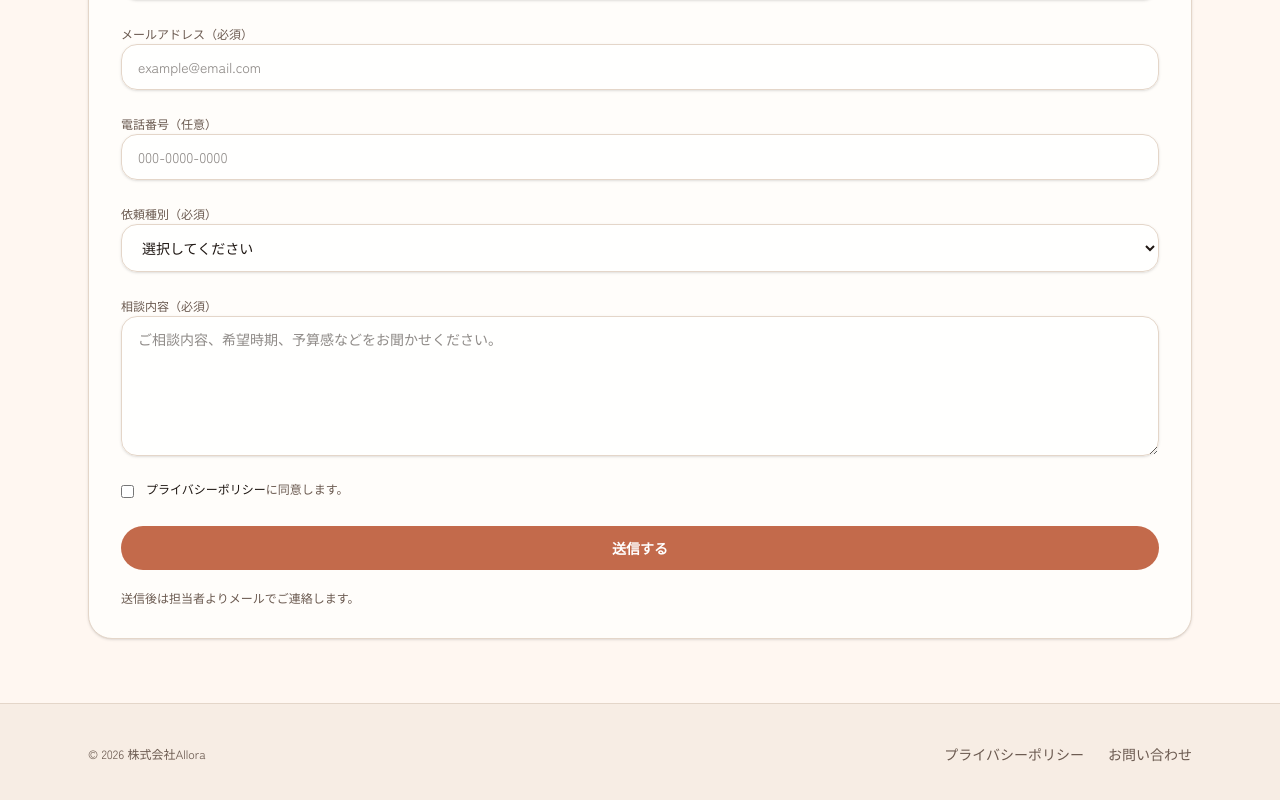
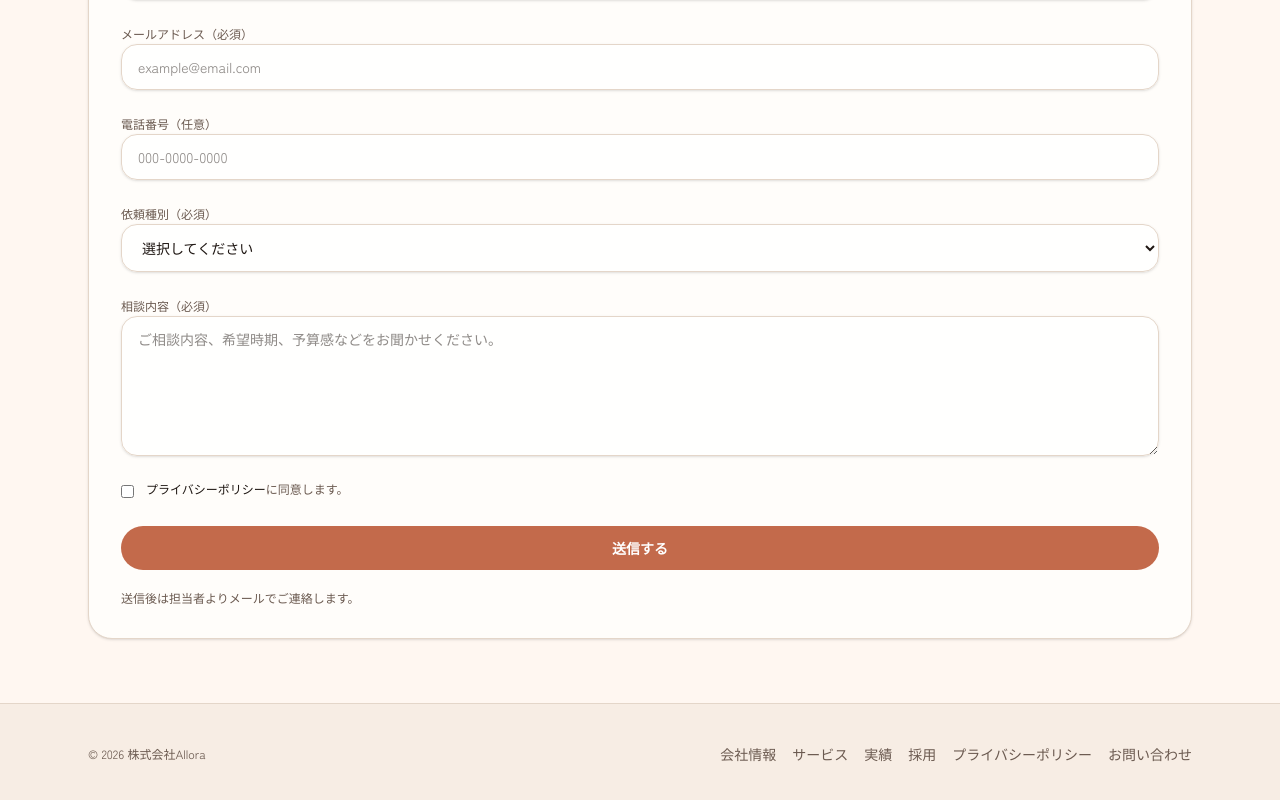
Before and after one commit to shikure-silent/AlloraHP, a Next.js app: page /contact in a window 1280 px wide. Shown: the part 662-1462 px from the top of the page. Built offline with nearby package versions, Linux system fonts and the light colour scheme; a web font is replaced by a local one.

Commit message:
主要ページへの導線リンクを追加して回遊性を改善

```diff
--- a/app/components/site-footer.tsx
+++ b/app/components/site-footer.tsx
@@ -12,7 +12,19 @@ export default function SiteFooter() {
             © {currentYear} {siteData.company.name}
           </p>
         </div>
-        <div className="flex items-center gap-6 text-sm text-muted">
+        <div className="flex flex-wrap items-center gap-4 text-sm text-muted">
+          <Link href="/company" className="transition hover:text-foreground">
+            会社情報
+          </Link>
+          <Link href="/services" className="transition hover:text-foreground">
+            サービス
+          </Link>
+          <Link href="/works" className="transition hover:text-foreground">
+            実績
+          </Link>
+          <Link href="/recruit" className="transition hover:text-foreground">
+            採用
+          </Link>
           <Link href="/privacy" className="transition hover:text-foreground">
             プライバシーポリシー
           </Link>
```
